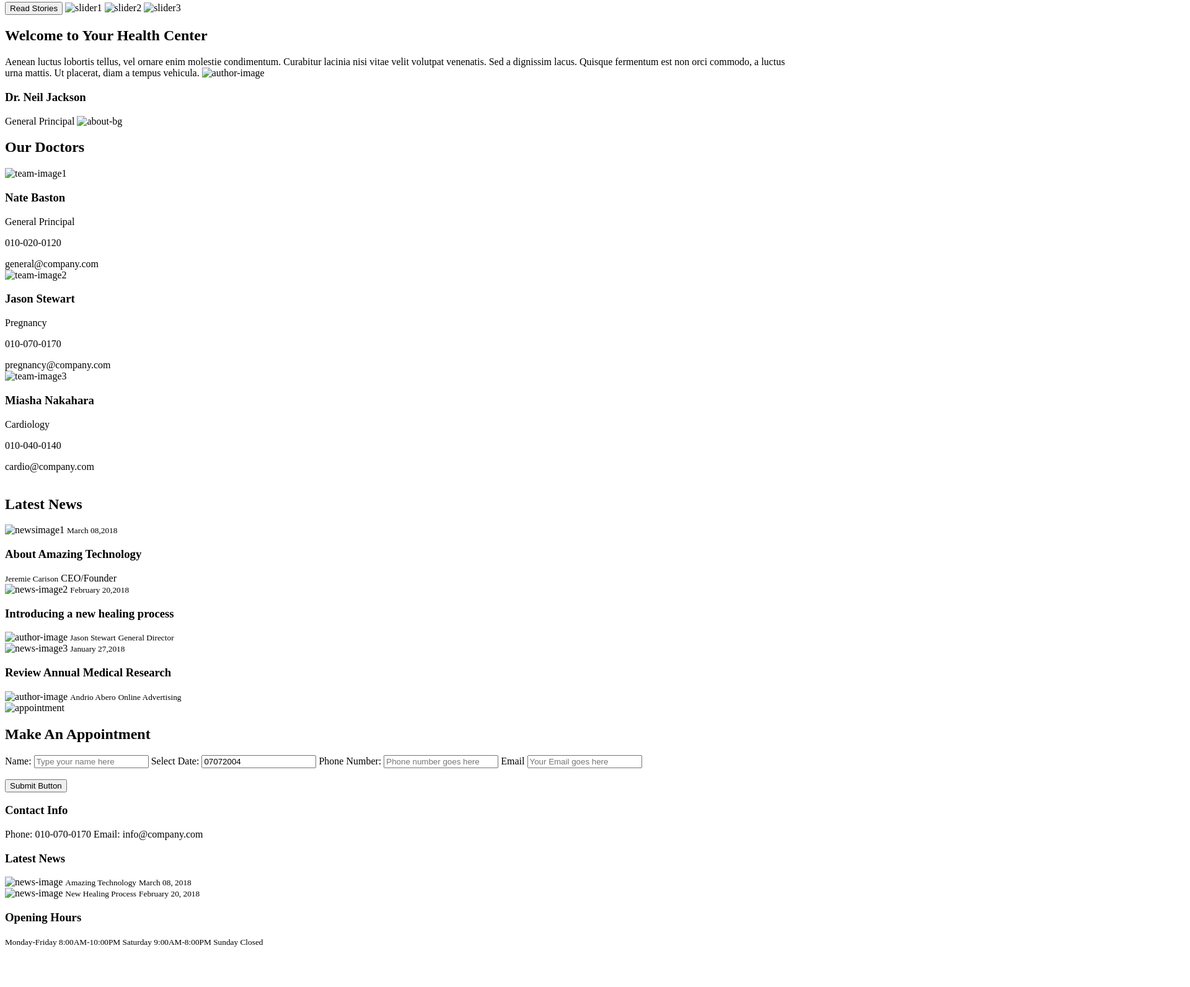
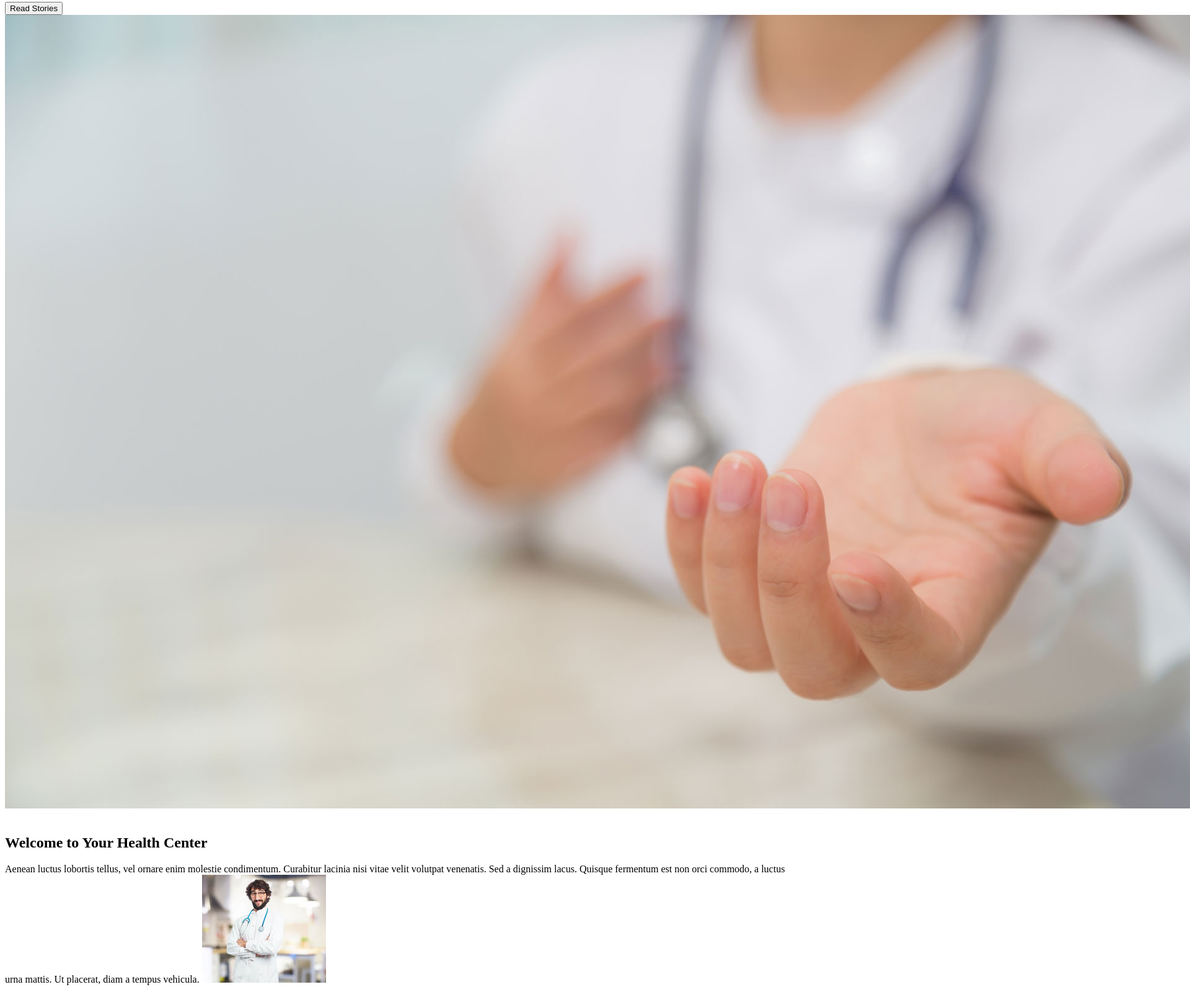
Before and after one commit to CHIOMABERNA07/health.html, a plain HTML site: page health.html in a window 1280 px wide. Shown: the part 454-2046 px from the top of the page at 62% size, 1920 px wide, since content can reach past the window. Before the commit the page ends 1990 px from the top, so only its background shows below. Drawn offline with Linux system fonts and the light colour scheme.

Commit message:
added images

```diff
--- a/health.html
+++ b/health.html
@@ -19,26 +19,26 @@
 <small>PELLENTESQUE NEC LIBERO NISI </small>
 <h1>Your Health Benefits</h1>
 <button>Read Stories</button>
-<img src="slider1.jpg"alt="slider1"> <img src="slider2.jpg" alt="slider2"> <img src="slider3" alt="slider3">
+<img src="images/slider1.jpg"alt=""> <img src="images/slider2" alt=""> <img src="images/slider3" alt="">
 </section>
 <h2>Welcome to Your Health Center</h2>
 <p> Aenean luctus lobortis tellus, vel ornare enim molestie condimentum. Curabitur lacinia nisi vitae velit volutpat venenatis. Sed a dignissim lacus. Quisque fermentum est non orci commodo, a luctus urna mattis. Ut placerat, diam a tempus vehicula.
-   <img src="author-image.jpg" alt="author-image"><p><h3>Dr. Neil Jackson</h3></p>
+   <img src="images/author-image.jpg" alt=""><p><h3>Dr. Neil Jackson</h3></p>
    General Principal
-    <img src="about-bg.jpg"alt="about-bg">
+    <img src="images/about-bg.jpg"alt="">
    <br>
    <h2>Our Doctors</h2>
-   <img src="team-image1.jpg" alt="team-image1">
+   <img src="images/team-image1.jpg" alt="">
    <h3>Nate Baston</h3>
    General Principal
   <p>010-020-0120</p>
    general@company.com <br>
-   <img src="team-image2.jpg" alt="team-image2">
+   <img src="images/team-image2.jpg" alt="">
    <h3>Jason Stewart</h3>
    Pregnancy
    <p>010-070-0170</p>
    pregnancy@company.com <br>
-   <img src="team-image3" alt="team-image3">
+   <img src="images/team-image3" alt="">
    <h3>Miasha Nakahara</h3>
    Cardiology
    <p>010-040-0140</p>
@@ -48,29 +48,29 @@
    <div>
       <section>
    <h2>Latest News</h2>
-   <img src="newsimage1.jpg" alt="newsimage1">
+   <img src="images/newsimage1.jpg" alt="">
    <small>March 08,2018</small>
    <h3>About Amazing Technology</h3>
   <bold><small>Jeremie Carison</small></bold>
    CEO/Founder <br>
-   <img src="news-image2.jpg" alt="news-image2">
+   <img src="images/news-image2.jpg" alt="">
    <small>February 20,2018</small>
   <h3>Introducing a new healing process</h3>
-  <img src="author-image.jpg" alt="author-image">
+  <img src="images/author-image.jpg" alt="">
   <bold><small>Jason Stewart</small></bold>
  <small>General Director</small>
 <br>
- <img src="news-image3.jpg" alt="news-image3">
+ <img src="images/news-image3.jpg" alt="">
  <small>January 27,2018</small>
  <h3>Review Annual Medical Research</h3>
- <img src="author-image.jpg" alt="author-image">
+ <img src="images/author-image.jpg" alt="">
  <small>Andrio Abero</small>
  <small>Online Advertising</small>
 </section>
    </div>
    <div>
       <section>
-         <img src="appointment-image" alt="appointment">
+         <img src="images/appointment-image" alt="">
          <h2>Make An Appointment</h2>
          <form>
             <label>Name:</label>
@@ -104,10 +104,10 @@
    Email: info@company.com <br>
 
 <h3>Latest News</h3>
-<img src="news-image.jpg" alt="news-image">
+<img src="images/news-image.jpg" alt="">
 <small><bold>Amazing Technology</bold></small>
 <small>March 08, 2018</small> <br>
-<img src="news-image.jpg" alt="news-image">
+<img src="images/news-image.jpg" alt="">
 <small><bold>New Healing Process</bold></small>
 <small>February 20, 2018</small> <br>
 <h3>Opening Hours</h3>
```
Also changed, not shown: images/about-bg.jpg (added), images/appointment-image.jpg (added), images/author-image.jpg (added), images/news-image.jpg (added), images/news-image1.jpg (added), images/news-image2.jpg (added), images/news-image3.jpg (added), images/slider1.jpg (added), images/slider2.jpg (added), images/slider3.jpg (added), images/team-image1.jpg (added), images/team-image2.jpg (added), images/team-image3.jpg (added).
